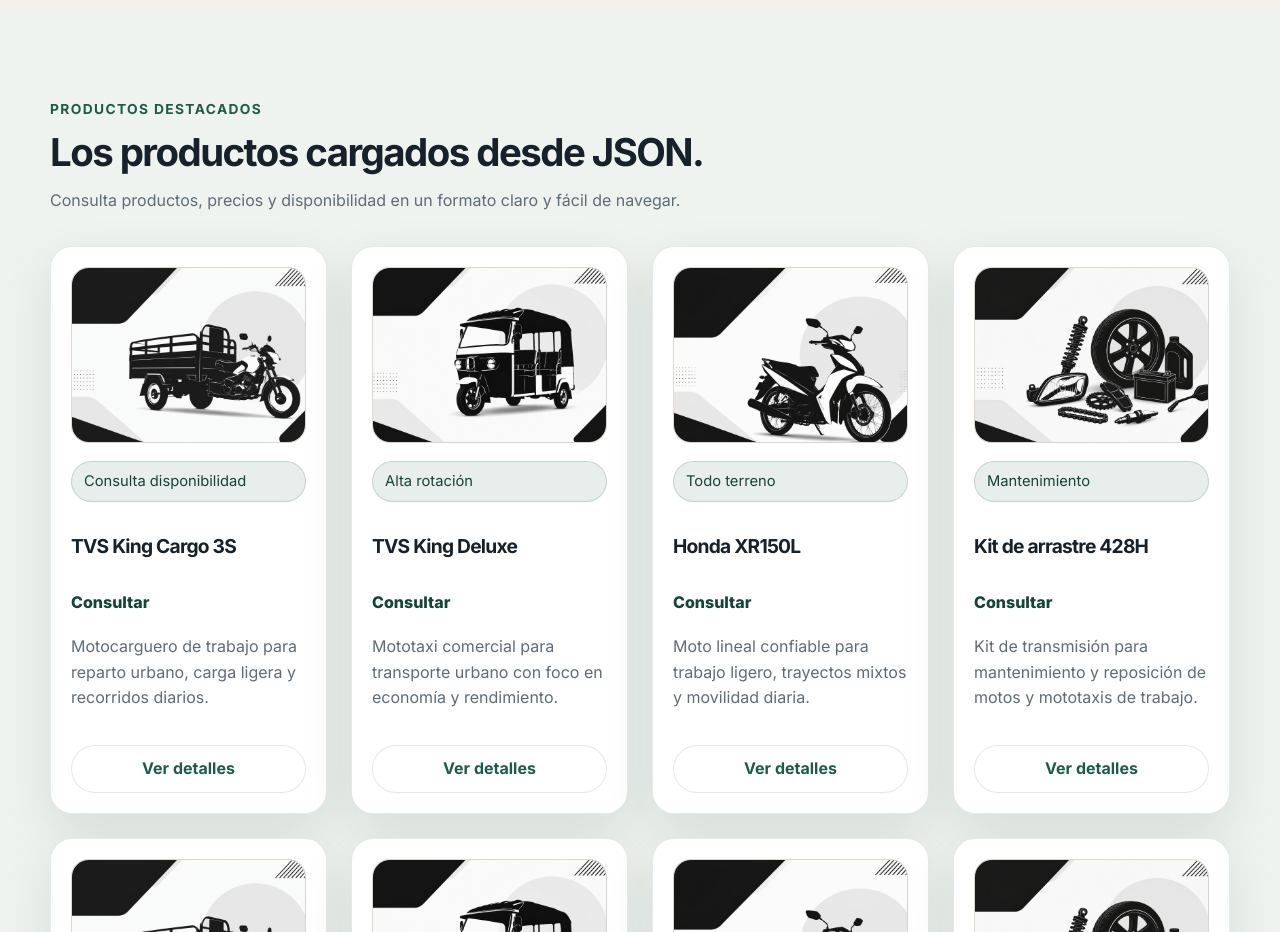
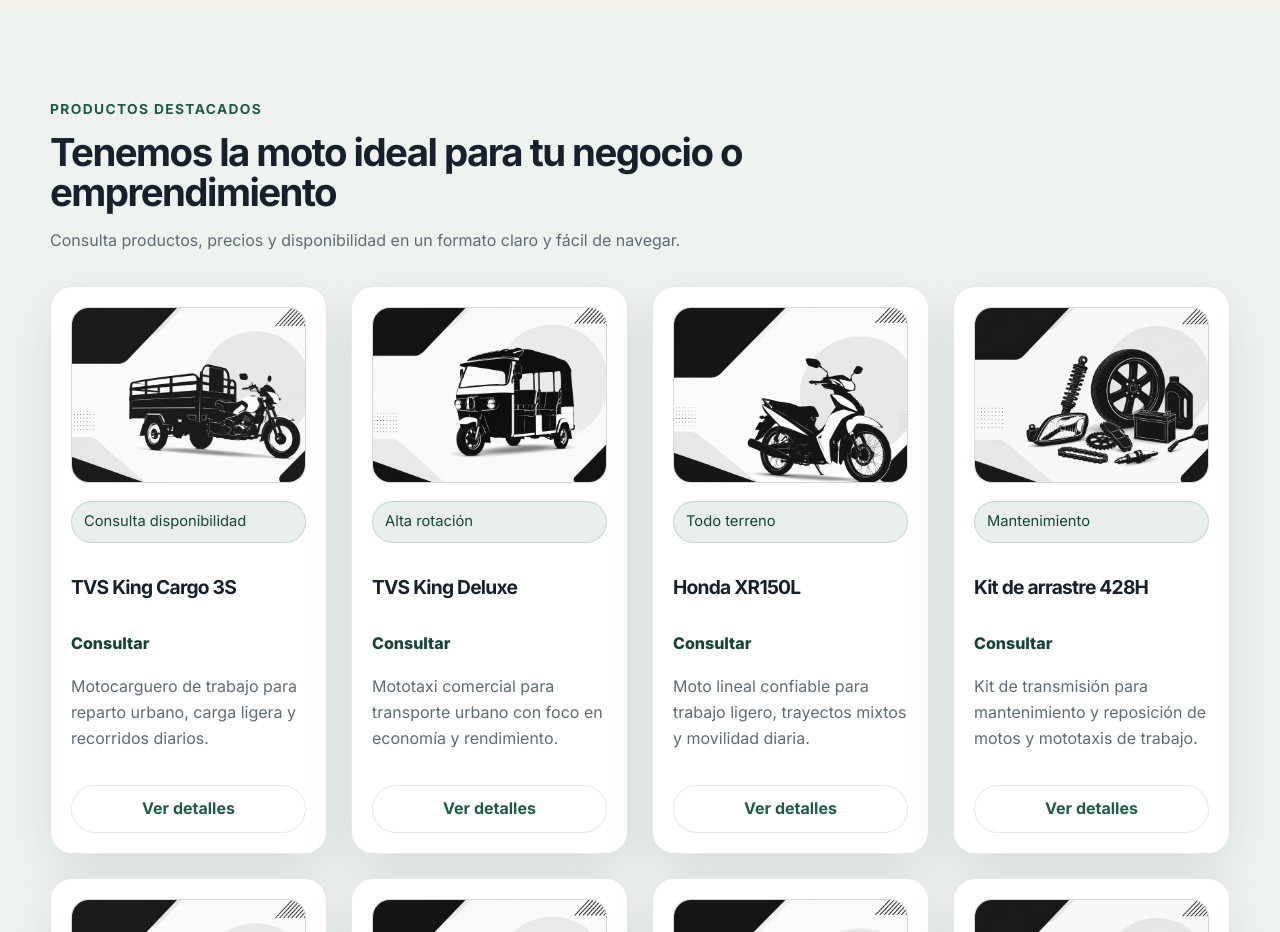
Before and after one commit to ZenSkill/motos-sonia-web, a website: page catalogo.html in a window 1280 px wide. Shown: the part 1800-2732 px from the top of the page. Drawn offline with Linux system fonts and the light colour scheme; no server answers.

Commit message:
Update catalogo.html

```diff
--- a/catalogo.html
+++ b/catalogo.html
@@ -58,7 +58,7 @@
       <div class="container">
         <div class="section-head">
           <p class="eyebrow">Productos destacados</p>
-          <h2>Los productos cargados desde JSON.</h2>
+          <h2>Tenemos la moto ideal para tu negocio o emprendimiento</h2>
           <p>Consulta productos, precios y disponibilidad en un formato claro y fácil de navegar.</p>
         </div>
         <div class="grid cards-3" id="catalogProducts" aria-live="polite"></div>
```
